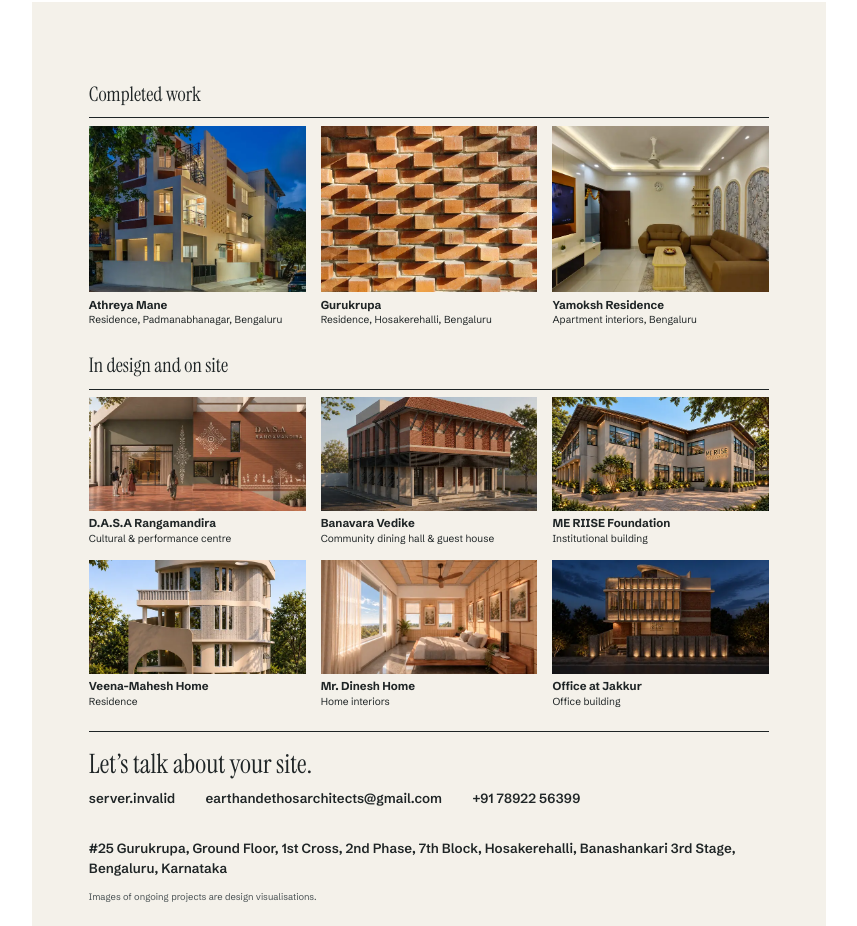
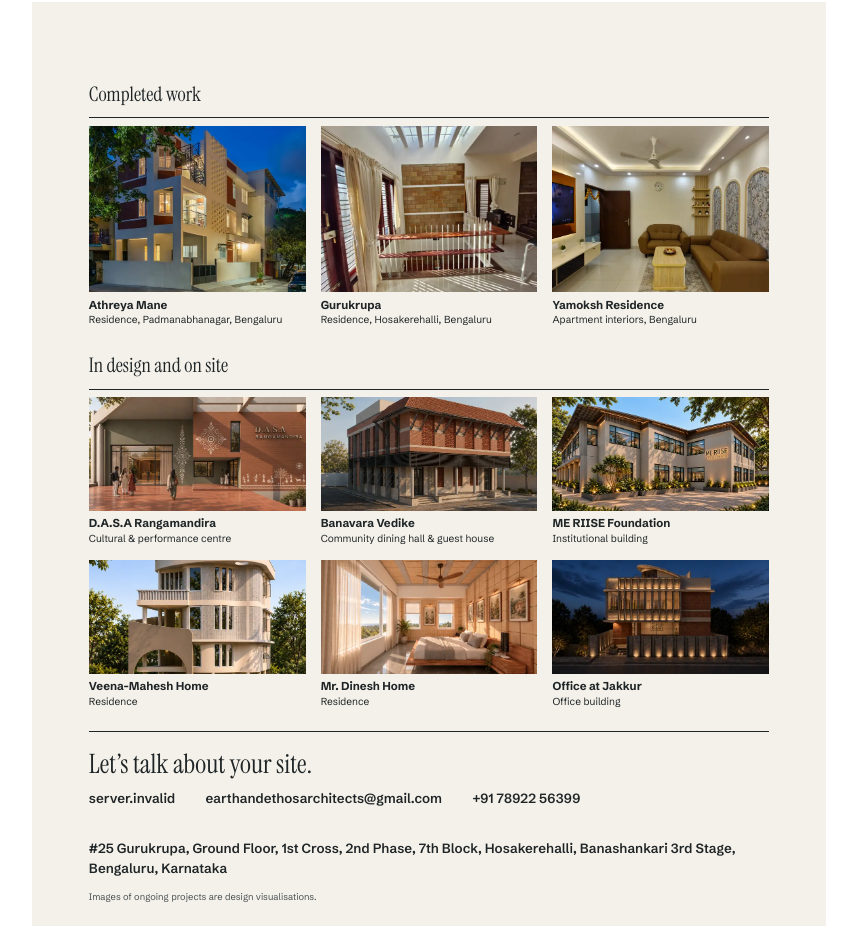
Before and after one commit to Abhirai2006/earth-and-ethos, a Next.js app: page /profile in a window 1280 px wide. Shown: the part 1158-2084 px from the top of the page, without its empty margins (211-1068 px from the left). Built offline with nearby package versions, Linux system fonts and the light colour scheme; no server answers.

Commit message:
Update projects.ts

```diff
--- a/content/projects.ts
+++ b/content/projects.ts
@@ -82,10 +82,10 @@ export const projects: Project[] = [
       "Brick is used everywhere: on the walls of the hall and the stair, and in a projecting jaali whose staggered bricks cast patterns of light and shade. Up on the roof, the terraces are finished in terracotta tiles with a pergola overhead.",
     ],
     features: ["Double-height hall with pergola skylight", "Projecting brick jaali", "Exposed brick feature walls", "Terracotta-tiled roof terraces"],
-    cover: { k: G + "20240617-074433", alt: "Projecting brick jaali at Gurukrupa, its staggered bricks catching the afternoon sun" },
+    cover: { k: G + "20240617-074027", alt: "Double-height hall at Gurukrupa, the pergola skylight casting stripes of sun across a brick wall" },
     gallery: [
       { k: G + "20240617-060330", alt: "Street elevation of Gurukrupa: an exposed brick tower beside white balconies" },
-      { k: G + "20240617-074027", alt: "Double-height hall with a pergola skylight casting stripes of sun across a brick wall" },
+      { k: G + "20240617-074433", alt: "Projecting brick jaali, its staggered bricks catching the afternoon sun" },
       { k: G + "20240617-073924", alt: "Hall with a brick feature wall, tall timber-framed doors and sunlight on the floor" },
       { k: G + "20240617-074337", alt: "Exposed brick wall with a timber shelf and white balustrade at the upper landing" },
       { k: G + "20240617-074126", alt: "Staircase rising along an exposed brick wall with white steel balusters" },
@@ -233,12 +233,12 @@ export const projects: Project[] = [
     title: "Mr. Dinesh Home",
     location: "Ullala, Bengaluru",
     status: "ongoing",
-    typology: "Home interiors",
-    scope: "Interior design",
+    typology: "Residence",
+    scope: "Residential building and interiors",
     summary:
       "Bedrooms and a kitchen in light timber and woven textures, with sheer curtains that let the morning light in.",
     description: [
-      "Interior design for a family home in Ullala.",
+      "A family residence in Ullala. The visualisations here show its interiors.",
       "The bedrooms have woven-texture wall panels, light timber beds and wardrobes, and sheer curtains, which keeps them calm and full of daylight. The kitchen uses the same timber.",
     ],
     features: ["Woven-texture wall panelling", "Light timber joinery", "Sheer, layered window treatments"],
```
